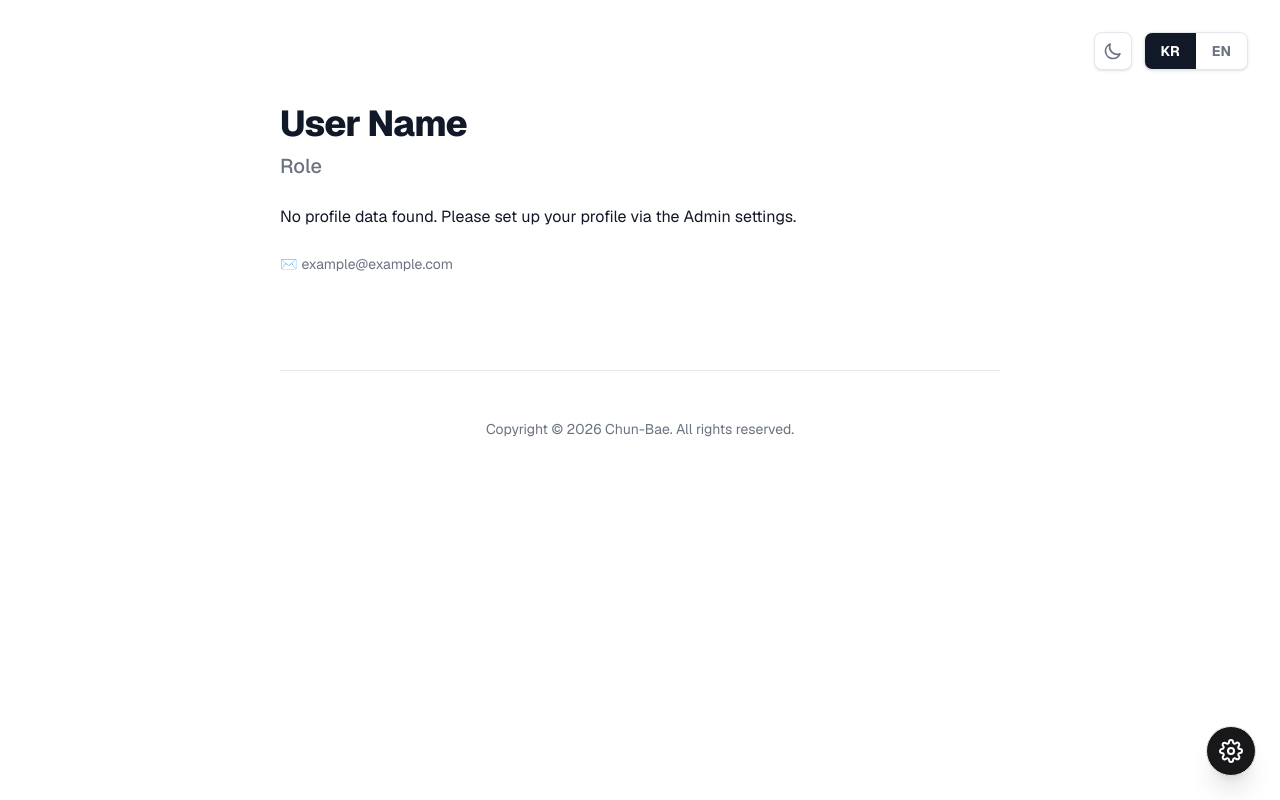
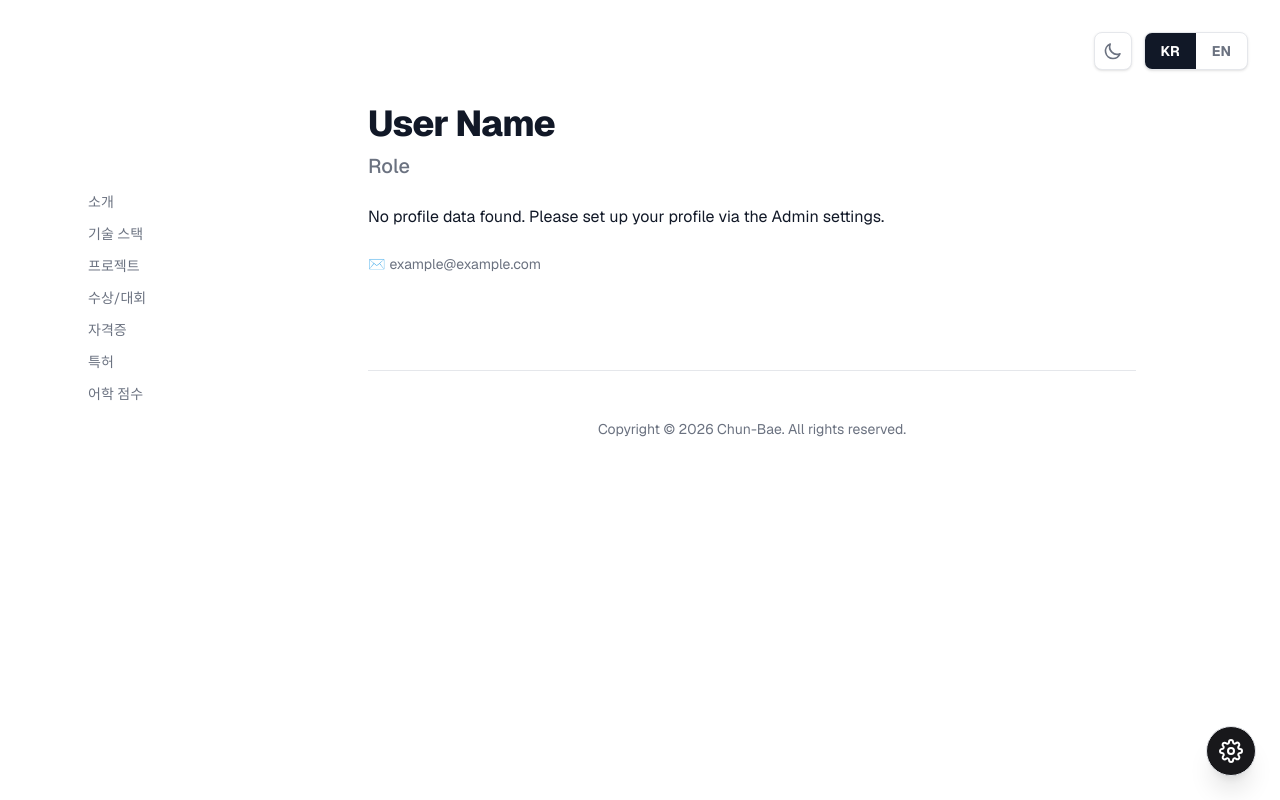
Before and after one commit to Chun-Bae/profile, a Next.js app: page / in a window 1280 px wide. Built offline with nearby package versions, Linux system fonts and the light colour scheme.

Commit message:
feat: add sticky sidebar table of contents

```diff
--- a/app/actions.ts
+++ b/app/actions.ts
@@ -44,7 +44,7 @@ export async function updateProfile(prevState: any, formData: FormData) {
 }
 
 export async function checkPassword(password: string) {
-  const sitePassword = process.env.SITE_PASSWORD || '1234';
+  const sitePassword = process.env.SITE_EDIT_PASSWORD;
   return password === sitePassword;
 }
 
--- a/app/globals.css
+++ b/app/globals.css
@@ -28,6 +28,10 @@
   --text-muted: #94a3b8; /* Tailwind slate-400 */
 }
 
+html {
+  scroll-behavior: smooth;
+}
+
 body {
   background: var(--background);
   color: var(--foreground);
--- a/app/login/actions.ts
+++ b/app/login/actions.ts
@@ -6,7 +6,7 @@ import { redirect } from 'next/navigation'
 export async function authenticate(prevState: any, formData: FormData) {
   const password = formData.get('password')
 
-  const sitePassword = process.env.SITE_PASSWORD || '1234'
+  const sitePassword = process.env.SITE_ACCESS_PASSWORD
 
   if (password === sitePassword) {
     const cookieStore = await cookies()
--- a/components/ProfileEditor.tsx
+++ b/components/ProfileEditor.tsx
@@ -267,10 +267,32 @@ export default function ProfileEditor({ initialProfileKO, initialProfileEN }: {
         </div>
       )}
 
-      <main className="max-w-3xl mx-auto px-6 py-16 sm:py-24 space-y-16">
+      <div className="max-w-6xl mx-auto flex flex-col md:flex-row items-start lg:gap-8 px-4 sm:px-6 relative">
+        {/* Sticky Sidebar Navigation */}
+        <nav className="hidden md:flex sticky top-24 w-40 lg:w-48 shrink-0 flex-col gap-3 pt-24 pb-8 pr-4 text-sm text-[var(--text-muted)]">
+          {[
+            { id: 'intro', ko: '소개', en: 'Intro' },
+            { id: 'techStack', ko: '기술 스택', en: 'Skills' },
+            { id: 'portfolio', ko: '프로젝트', en: 'Projects' },
+            { id: 'awards', ko: '수상/대회', en: 'Awards' },
+            { id: 'certifications', ko: '자격증', en: 'Certifications' },
+            { id: 'patents', ko: '특허', en: 'Patents' },
+            { id: 'englishScores', ko: '어학 점수', en: 'Language Scores' },
+          ].map((item) => (
+            <a
+              key={item.id}
+              href={`#${item.id}`}
+              className="hover:text-[var(--foreground)] hover:translate-x-1 transition-all"
+            >
+              {currentLang === 'ko' ? item.ko : item.en}
+            </a>
+          ))}
+        </nav>
 
-        {/* Intro */}
-        <div className="relative group">
+        <main className="flex-1 w-full max-w-3xl min-w-0 py-16 sm:py-24 space-y-16 mx-auto">
+
+          {/* Intro */}
+          <div className="relative group scroll-mt-24" id="intro">
           {editingSection === 'intro' ? (
             <div className="bg-zinc-50 dark:bg-zinc-900/50 p-6 rounded-xl border border-[var(--border)] animate-in fade-in zoom-in-95">
                <h3 className="text-lg font-bold mb-4">Edit Intro</h3>
@@ -315,7 +337,7 @@ export default function ProfileEditor({ initialProfileKO, initialProfileEN }: {
         </div>
 
         {/* Tech Stack */}
-        <div className="relative group">
+        <div className="relative group scroll-mt-24" id="techStack">
           {editingSection === 'techStack' ? (
             <div className="bg-zinc-50 dark:bg-zinc-900/50 p-6 rounded-xl border border-[var(--border)] animate-in fade-in zoom-in-95">
                <h3 className="text-lg font-bold mb-2">Edit Technical Skills (JSON array)</h3>
@@ -340,7 +362,7 @@ export default function ProfileEditor({ initialProfileKO, initialProfileEN }: {
         </div>
 
         {/* Portfolio */}
-        <div className="relative group mt-16">
+        <div className="relative group mt-16 scroll-mt-24" id="portfolio">
           {editingSection === 'portfolio' ? (
             <div className="bg-zinc-50 dark:bg-zinc-900/50 p-6 rounded-xl border border-[var(--border)] animate-in fade-in zoom-in-95">
                <h3 className="text-lg font-bold mb-2">Edit Projects (JSON array)</h3>
@@ -365,7 +387,7 @@ export default function ProfileEditor({ initialProfileKO, initialProfileEN }: {
         </div>
 
         {/* Awards/Competitions */}
-        <div className="relative group mt-16">
+        <div className="relative group mt-16 scroll-mt-24" id="awards">
           {editingSection === 'awards' ? (
             <div className="bg-zinc-50 dark:bg-zinc-900/50 p-6 rounded-xl border border-[var(--border)] animate-in fade-in zoom-in-95">
                <h3 className="text-lg font-bold mb-2">Edit Awards/Competitions (JSON array)</h3>
@@ -389,7 +411,7 @@ export default function ProfileEditor({ initialProfileKO, initialProfileEN }: {
           )}
         </div>
         {/* Certifications */}
-        <div className="relative group mt-16">
+        <div className="relative group mt-16 scroll-mt-24" id="certifications">
           {editingSection === 'certifications' ? (
             <div className="bg-zinc-50 dark:bg-zinc-900/50 p-6 rounded-xl border border-[var(--border)] animate-in fade-in zoom-in-95">
                <h3 className="text-lg font-bold mb-2">Edit Certifications (JSON array)</h3>
@@ -414,7 +436,7 @@ export default function ProfileEditor({ initialProfileKO, initialProfileEN }: {
         </div>
 
         {/* Patents */}
-        <div className="relative group mt-16">
+        <div className="relative group mt-16 scroll-mt-24" id="patents">
           {editingSection === 'patents' ? (
             <div className="bg-zinc-50 dark:bg-zinc-900/50 p-6 rounded-xl border border-[var(--border)] animate-in fade-in zoom-in-95">
                <h3 className="text-lg font-bold mb-2">Edit Patents (JSON array)</h3>
@@ -439,7 +461,7 @@ export default function ProfileEditor({ initialProfileKO, initialProfileEN }: {
         </div>
 
         {/* Language Scores */}
-        <div className="relative group mt-16">
+        <div className="relative group mt-16 scroll-mt-24" id="englishScores">
           {editingSection === 'englishScores' ? (
             <div className="bg-zinc-50 dark:bg-zinc-900/50 p-6 rounded-xl border border-[var(--border)] animate-in fade-in zoom-in-95">
                <h3 className="text-lg font-bold mb-2">Edit Language Scores (JSON array)</h3>
@@ -467,7 +489,8 @@ export default function ProfileEditor({ initialProfileKO, initialProfileEN }: {
         <footer className="pt-12 mt-24 border-t border-[var(--border)] text-[var(--text-muted)] text-sm flex flex-col items-center gap-2">
            <p>Copyright © {new Date().getFullYear()} Chun-Bae. All rights reserved.</p>
         </footer>
-      </main>
+        </main>
+      </div>
     </>
   )
 }
```
